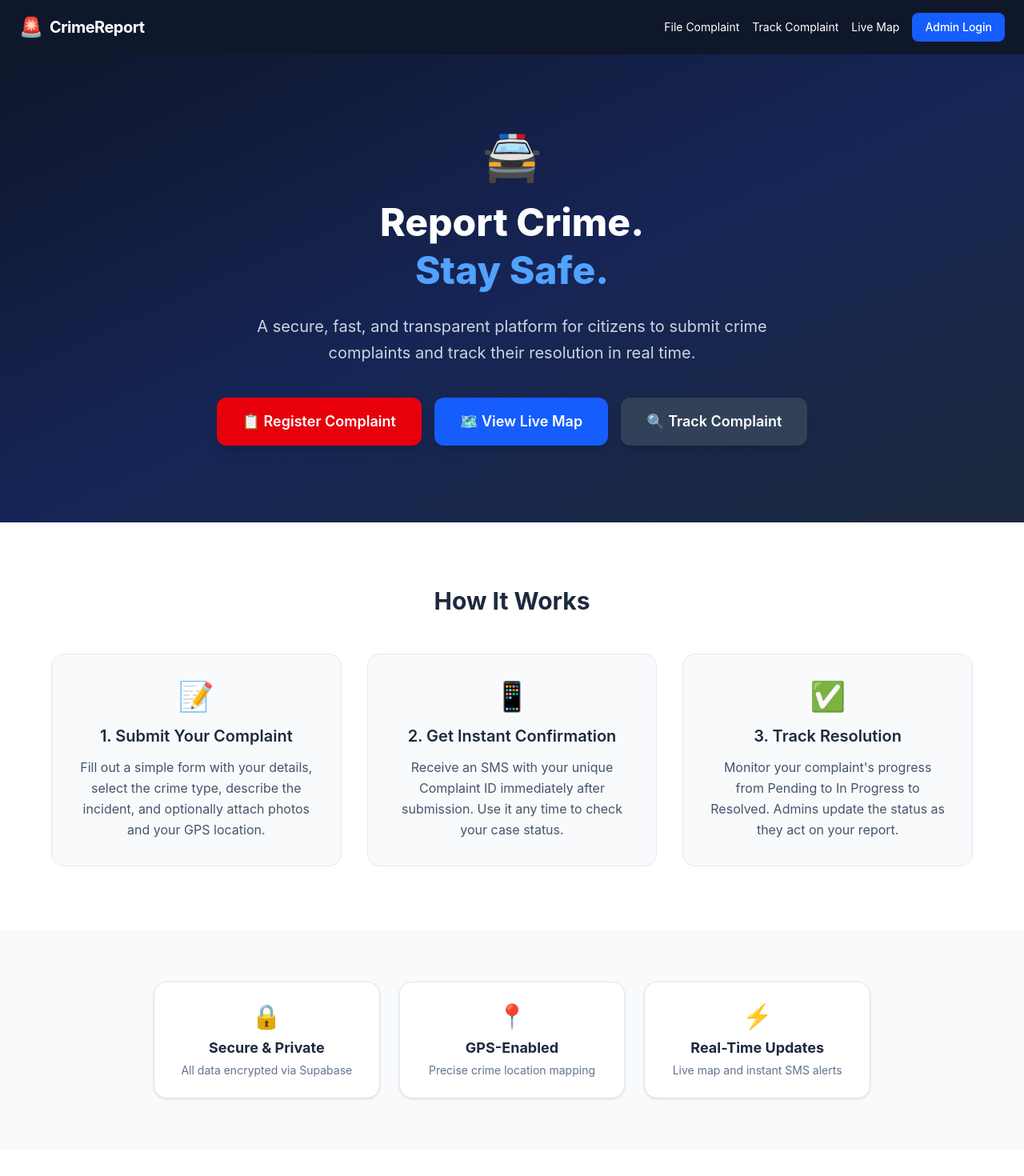
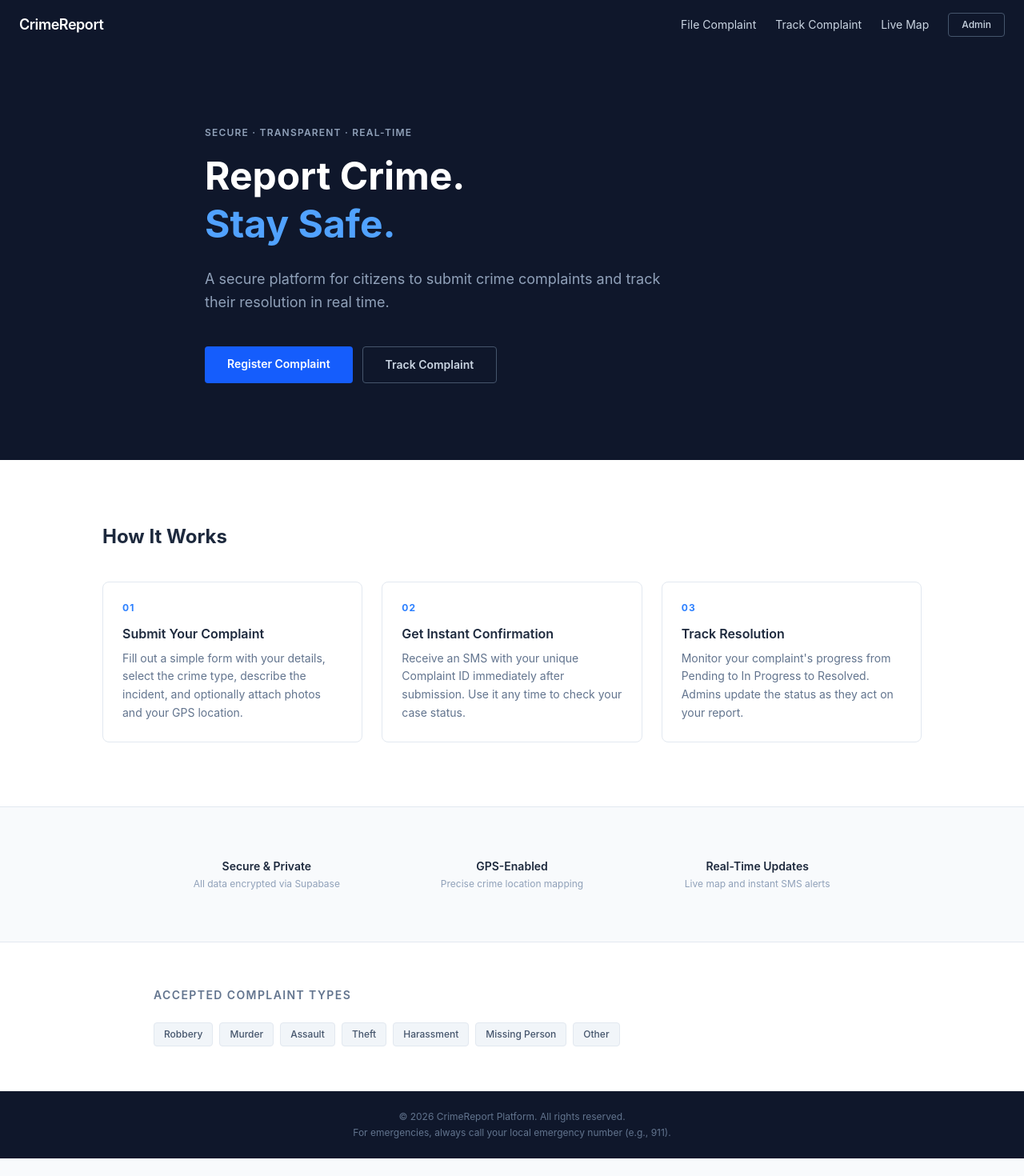
Before and after one commit to cheytac12/test2222222222, a Next.js app: page / in a window 1280 px wide. Shown: the top 1470 px of the page at 80% size. After the commit the page ends 1448 px from the top, so only its background shows below. Built offline with nearby package versions, Linux system fonts and the light colour scheme.

Commit message:
Minimalistic UI redesign: remove emojis, fix redundant homepage CTAs
Co-authored-by: cheytac12 <184972669+cheytac12@users.noreply.github.com>

```diff
--- a/app/admin/login/page.tsx
+++ b/app/admin/login/page.tsx
@@ -47,18 +47,17 @@ export default function AdminLoginPage() {
 
   return (
     <div className="min-h-screen bg-slate-900 flex flex-col items-center justify-center p-6">
-      <div className="bg-white rounded-2xl shadow-2xl max-w-md w-full overflow-hidden">
+      <div className="bg-white rounded-lg shadow-xl max-w-md w-full overflow-hidden">
         {/* Header */}
-        <div className="bg-slate-800 text-white px-6 py-5 text-center">
-          <div className="text-3xl mb-2">🔐</div>
-          <h1 className="text-xl font-bold">Admin Login</h1>
-          <p className="text-slate-400 text-sm mt-1">CrimeReport Administration Panel</p>
+        <div className="bg-slate-800 text-white px-6 py-5">
+          <h1 className="text-base font-semibold">Admin Login</h1>
+          <p className="text-slate-400 text-xs mt-1">CrimeReport Administration Panel</p>
         </div>
 
         <form onSubmit={handleSubmit} className="p-6 space-y-5">
           {error && (
-            <div className="bg-red-50 border border-red-300 text-red-700 rounded-lg px-4 py-3 text-sm">
-              ⚠️ {error}
+            <div className="bg-red-50 border border-red-200 text-red-700 rounded px-4 py-3 text-sm">
+              {error}
             </div>
           )}
 
@@ -75,7 +74,7 @@ export default function AdminLoginPage() {
               placeholder="+1234567890"
               required
               autoComplete="username"
-              className="w-full border border-slate-300 rounded-lg px-3 py-2.5 text-sm focus:outline-none focus:ring-2 focus:ring-blue-500"
+              className="w-full border border-slate-300 rounded px-3 py-2.5 text-sm focus:outline-none focus:ring-2 focus:ring-blue-500"
             />
           </div>
 
@@ -92,21 +91,24 @@ export default function AdminLoginPage() {
               placeholder="••••••••"
               required
               autoComplete="current-password"
-              className="w-full border border-slate-300 rounded-lg px-3 py-2.5 text-sm focus:outline-none focus:ring-2 focus:ring-blue-500"
+              className="w-full border border-slate-300 rounded px-3 py-2.5 text-sm focus:outline-none focus:ring-2 focus:ring-blue-500"
             />
           </div>
 
           <button
             type="submit"
             disabled={loading}
-            className="w-full bg-slate-800 hover:bg-slate-700 text-white px-6 py-3 rounded-xl font-semibold text-sm transition-colors disabled:opacity-50"
+            className="w-full bg-slate-800 hover:bg-slate-700 text-white px-6 py-2.5 rounded font-semibold text-sm transition-colors disabled:opacity-50 flex items-center justify-center gap-2"
           >
-            {loading ? '⏳ Signing in…' : 'Sign In'}
+            {loading ? (
+              <span className="w-4 h-4 border-2 border-white border-t-transparent rounded-full animate-spin" />
+            ) : null}
+            Sign In
           </button>
         </form>
 
         <div className="px-6 pb-5 text-center">
-          <Link href="/" className="text-sm text-slate-400 hover:text-slate-600 transition-colors">
+          <Link href="/" className="text-xs text-slate-400 hover:text-slate-600 transition-colors">
             ← Back to Home
           </Link>
         </div>
--- a/app/admin/map/page.tsx
+++ b/app/admin/map/page.tsx
@@ -36,28 +36,28 @@ export default function AdminMapPage() {
       {/* Header */}
       <header className="bg-slate-800 text-white px-6 py-4 flex items-center justify-between">
         <div className="flex items-center gap-4">
-          <Link href="/admin" className="text-slate-300 hover:text-white transition-colors text-sm">
+          <Link href="/admin" className="text-slate-400 hover:text-white transition-colors text-sm">
             ← Dashboard
           </Link>
-          <span className="text-slate-600">|</span>
-          <h1 className="text-lg font-bold">🗺️ Crime Map View</h1>
+          <span className="text-slate-700">|</span>
+          <h1 className="text-sm font-semibold">Crime Map View</h1>
         </div>
-        <div className="flex items-center gap-3 text-sm">
+        <div className="flex items-center gap-3 text-xs">
           <span className="text-slate-400">
             {complaints.length} complaint{complaints.length !== 1 ? 's' : ''} on map
           </span>
           <button
             onClick={() => { setLoading(true); fetchComplaints(); }}
-            className="bg-slate-700 hover:bg-slate-600 px-3 py-1.5 rounded-lg transition-colors"
+            className="bg-slate-700 hover:bg-slate-600 px-3 py-1.5 rounded transition-colors"
           >
-            🔄 Refresh
+            Refresh
           </button>
         </div>
       </header>
 
       {error && (
         <div className="bg-red-900 border-b border-red-700 text-red-200 px-6 py-3 text-sm">
-          ⚠️ {error}
+          {error}
         </div>
       )}
 
@@ -65,9 +65,9 @@ export default function AdminMapPage() {
       <div className="flex-1 p-4">
         {loading ? (
           <div className="h-full flex items-center justify-center">
-            <div className="text-center text-white">
-              <div className="text-4xl animate-pulse mb-3">🗺️</div>
-              <p className="text-slate-400">Loading map data…</p>
+            <div className="text-center">
+              <div className="w-8 h-8 border-2 border-slate-500 border-t-transparent rounded-full animate-spin mx-auto mb-3" />
+              <p className="text-sm text-slate-400">Loading map data…</p>
             </div>
           </div>
         ) : (
@@ -76,7 +76,7 @@ export default function AdminMapPage() {
       </div>
 
       {/* Legend */}
-      <div className="bg-slate-800 border-t border-slate-700 px-6 py-3 flex flex-wrap gap-4 items-center text-sm">
+      <div className="bg-slate-800 border-t border-slate-700 px-6 py-3 flex flex-wrap gap-4 items-center text-xs">
         <span className="text-slate-400 font-medium">Legend:</span>
         {[
           { status: 'Pending', label: 'Pending' },
@@ -85,10 +85,10 @@ export default function AdminMapPage() {
         ].map(({ status, label }) => (
           <div key={status} className="flex items-center gap-1.5">
             <div
-              className="w-3 h-3 rounded-full border border-slate-600"
+              className="w-2.5 h-2.5 rounded-full border border-slate-600"
               style={{ backgroundColor: getMarkerColor(status) }}
             />
-            <span className={`px-2 py-0.5 rounded-full text-xs font-medium border ${getStatusColor(status)}`}>
+            <span className={`px-2 py-0.5 rounded text-xs font-medium border ${getStatusColor(status)}`}>
               {label}
             </span>
           </div>
--- a/app/page.tsx
+++ b/app/page.tsx
@@ -4,62 +4,55 @@ export default function HomePage() {
   return (
     <div className="min-h-screen flex flex-col">
       {/* Navigation */}
-      <nav className="bg-slate-900 text-white px-6 py-4 flex items-center justify-between shadow-md">
-        <div className="flex items-center gap-2">
-          <span className="text-2xl">🚨</span>
-          <span className="text-xl font-bold tracking-tight">CrimeReport</span>
-        </div>
-        <div className="flex items-center gap-4 text-sm">
-          <Link href="/complaint" className="hover:text-blue-300 transition-colors">
+      <nav className="bg-slate-900 text-white px-6 py-4 flex items-center justify-between">
+        <span className="text-lg font-semibold tracking-tight">CrimeReport</span>
+        <div className="flex items-center gap-6 text-sm">
+          <Link href="/complaint" className="text-slate-300 hover:text-white transition-colors">
             File Complaint
           </Link>
-          <Link href="/track" className="hover:text-blue-300 transition-colors">
+          <Link href="/track" className="text-slate-300 hover:text-white transition-colors">
             Track Complaint
           </Link>
-          <Link href="/map" className="hover:text-blue-300 transition-colors">
+          <Link href="/map" className="text-slate-300 hover:text-white transition-colors">
             Live Map
           </Link>
           <Link
             href="/admin/login"
-            className="bg-blue-600 hover:bg-blue-500 px-4 py-2 rounded-lg font-medium transition-colors"
+            className="border border-slate-600 hover:border-slate-400 hover:text-white text-slate-300 px-4 py-1.5 rounded font-medium transition-colors text-xs"
           >
-            Admin Login
+            Admin
           </Link>
         </div>
       </nav>
 
       {/* Hero Section */}
       <main className="flex-1">
-        <section className="bg-gradient-to-br from-slate-900 via-blue-950 to-slate-800 text-white py-24 px-6">
-          <div className="max-w-4xl mx-auto text-center">
-            <div className="text-6xl mb-6">🚔</div>
-            <h1 className="text-5xl font-extrabold mb-6 leading-tight">
+        <section className="bg-slate-900 text-white py-24 px-6">
+          <div className="max-w-3xl mx-auto">
+            <p className="text-xs font-semibold tracking-widest text-slate-400 uppercase mb-4">
+              Secure · Transparent · Real-time
+            </p>
+            <h1 className="text-5xl font-bold mb-6 leading-tight">
               Report Crime.
               <br />
               <span className="text-blue-400">Stay Safe.</span>
             </h1>
-            <p className="text-xl text-slate-300 mb-10 max-w-2xl mx-auto leading-relaxed">
-              A secure, fast, and transparent platform for citizens to submit crime
-              complaints and track their resolution in real time.
+            <p className="text-lg text-slate-400 mb-10 max-w-xl leading-relaxed">
+              A secure platform for citizens to submit crime complaints and track
+              their resolution in real time.
             </p>
-            <div className="flex flex-col sm:flex-row gap-4 justify-center">
+            <div className="flex flex-col sm:flex-row gap-3">
               <Link
                 href="/complaint"
-                className="bg-red-600 hover:bg-red-500 text-white px-8 py-4 rounded-xl text-lg font-semibold shadow-lg transition-all hover:scale-105"
+                className="bg-blue-600 hover:bg-blue-500 text-white px-7 py-3 rounded text-sm font-semibold transition-colors"
               >
-                📋 Register Complaint
-              </Link>
-              <Link
-                href="/map"
-                className="bg-blue-600 hover:bg-blue-500 text-white px-8 py-4 rounded-xl text-lg font-semibold shadow-lg transition-all hover:scale-105"
-              >
-                🗺️ View Live Map
+                Register Complaint
               </Link>
               <Link
                 href="/track"
-                className="bg-slate-700 hover:bg-slate-600 text-white px-8 py-4 rounded-xl text-lg font-semibold shadow-lg transition-all hover:scale-105"
+                className="bg-transparent border border-slate-600 hover:border-slate-400 text-slate-300 hover:text-white px-7 py-3 rounded text-sm font-semibold transition-colors"
               >
-                🔍 Track Complaint
+                Track Complaint
               </Link>
             </div>
           </div>
@@ -67,33 +60,33 @@ export default function HomePage() {
 
         {/* Features */}
         <section className="py-20 px-6 bg-white">
-          <div className="max-w-6xl mx-auto">
-            <h2 className="text-3xl font-bold text-center text-slate-800 mb-12">How It Works</h2>
-            <div className="grid grid-cols-1 md:grid-cols-3 gap-8">
+          <div className="max-w-5xl mx-auto">
+            <h2 className="text-2xl font-bold text-slate-800 mb-10">How It Works</h2>
+            <div className="grid grid-cols-1 md:grid-cols-3 gap-6">
               {[
                 {
-                  icon: '📝',
-                  title: '1. Submit Your Complaint',
+                  step: '01',
+                  title: 'Submit Your Complaint',
                   desc: 'Fill out a simple form with your details, select the crime type, describe the incident, and optionally attach photos and your GPS location.',
                 },
                 {
-                  icon: '📱',
-                  title: '2. Get Instant Confirmation',
+                  step: '02',
+                  title: 'Get Instant Confirmation',
                   desc: 'Receive an SMS with your unique Complaint ID immediately after submission. Use it any time to check your case status.',
                 },
                 {
-                  icon: '✅',
-                  title: '3. Track Resolution',
-                  desc: 'Monitor your complaint\'s progress from Pending to In Progress to Resolved. Admins update the status as they act on your report.',
+                  step: '03',
+                  title: 'Track Resolution',
+                  desc: "Monitor your complaint's progress from Pending to In Progress to Resolved. Admins update the status as they act on your report.",
                 },
               ].map((f) => (
                 <div
-                  key={f.title}
-                  className="bg-slate-50 rounded-2xl p-8 border border-slate-200 text-center hover:shadow-lg transition-shadow"
+                  key={f.step}
+                  className="border border-slate-200 rounded-lg p-6 hover:shadow-sm transition-shadow"
                 >
-                  <div className="text-4xl mb-4">{f.icon}</div>
-                  <h3 className="text-xl font-semibold text-slate-800 mb-3">{f.title}</h3>
-                  <p className="text-slate-600 leading-relaxed">{f.desc}</p>
+                  <p className="text-xs font-bold text-blue-500 tracking-widest mb-3">{f.step}</p>
+                  <h3 className="text-base font-semibold text-slate-800 mb-2">{f.title}</h3>
+                  <p className="text-sm text-slate-500 leading-relaxed">{f.desc}</p>
                 </div>
               ))}
             </div>
@@ -101,31 +94,32 @@ export default function HomePage() {
         </section>
 
         {/* Trust badges */}
-        <section className="py-16 px-6 bg-slate-50">
+        <section className="py-14 px-6 bg-slate-50 border-y border-slate-200">
           <div className="max-w-4xl mx-auto grid grid-cols-1 md:grid-cols-3 gap-6 text-center">
             {[
-              { value: '🔒', label: 'Secure & Private', sub: 'All data encrypted via Supabase' },
-              { value: '📍', label: 'GPS-Enabled', sub: 'Precise crime location mapping' },
-              { value: '⚡', label: 'Real-Time Updates', sub: 'Live map and instant SMS alerts' },
+              { label: 'Secure & Private', sub: 'All data encrypted via Supabase' },
+              { label: 'GPS-Enabled', sub: 'Precise crime location mapping' },
+              { label: 'Real-Time Updates', sub: 'Live map and instant SMS alerts' },
             ].map((s) => (
-              <div key={s.label} className="bg-white rounded-2xl p-6 border border-slate-200 shadow-sm">
-                <div className="text-3xl mb-2">{s.value}</div>
-                <div className="text-lg font-bold text-slate-800">{s.label}</div>
-                <div className="text-sm text-slate-500 mt-1">{s.sub}</div>
+              <div key={s.label} className="py-2">
+                <div className="text-sm font-semibold text-slate-800">{s.label}</div>
+                <div className="text-xs text-slate-400 mt-1">{s.sub}</div>
               </div>
             ))}
           </div>
         </section>
 
         {/* Issue types */}
-        <section className="py-16 px-6 bg-white">
-          <div className="max-w-4xl mx-auto text-center">
-            <h2 className="text-2xl font-bold text-slate-800 mb-8">Types of Complaints Accepted</h2>
-            <div className="flex flex-wrap justify-center gap-3">
+        <section className="py-14 px-6 bg-white">
+          <div className="max-w-4xl mx-auto">
+            <h2 className="text-sm font-semibold text-slate-500 uppercase tracking-widest mb-6">
+              Accepted Complaint Types
+            </h2>
+            <div className="flex flex-wrap gap-2">
               {['Robbery', 'Murder', 'Assault', 'Theft', 'Harassment', 'Missing Person', 'Other'].map((t) => (
                 <span
                   key={t}
-                  className="bg-slate-100 text-slate-700 px-4 py-2 rounded-full text-sm font-medium border border-slate-200"
+                  className="bg-slate-100 text-slate-600 px-3 py-1.5 rounded text-xs font-medium border border-slate-200"
                 >
                   {t}
                 </span>
@@ -136,7 +130,7 @@ export default function HomePage() {
       </main>
 
       {/* Footer */}
-      <footer className="bg-slate-900 text-slate-400 py-8 px-6 text-center text-sm">
+      <footer className="bg-slate-900 text-slate-500 py-6 px-6 text-center text-xs">
         <p>© {new Date().getFullYear()} CrimeReport Platform. All rights reserved.</p>
         <p className="mt-1">For emergencies, always call your local emergency number (e.g., 911).</p>
       </footer>
```
Also changed, not shown: app/admin/page.tsx (+36 -40 lines), app/complaint/page.tsx (+54 -52 lines), app/map/page.tsx (+17 -17 lines), app/track/page.tsx (+29 -29 lines).
